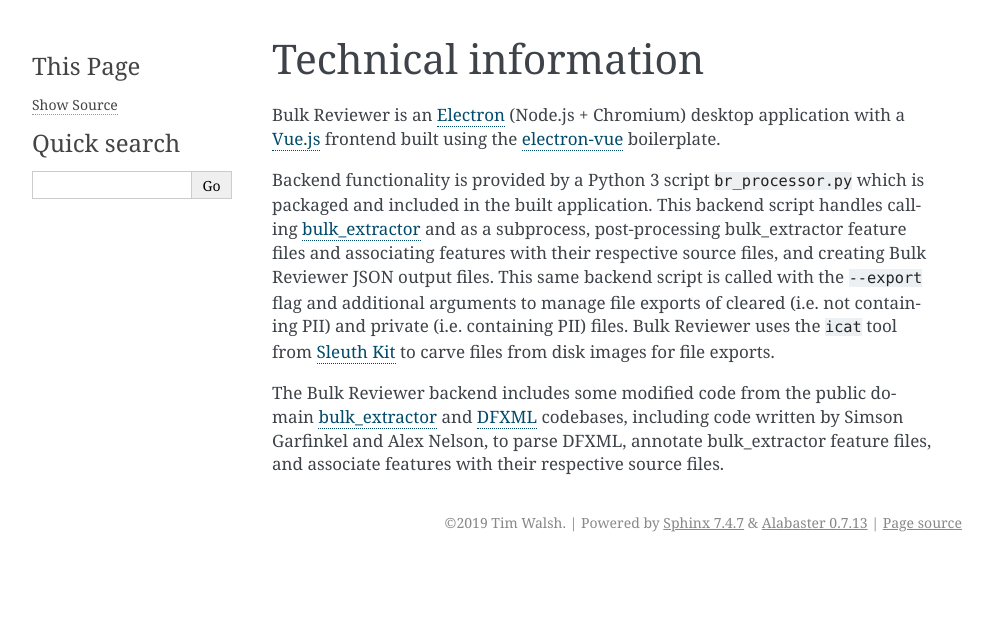
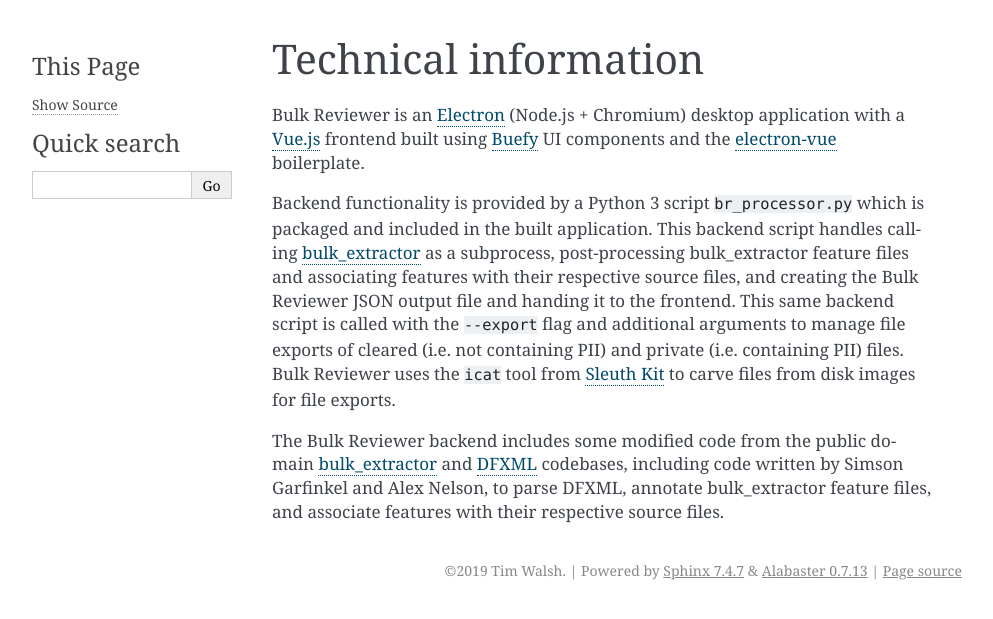
Before and after one commit to bulk-reviewer/bulk-reviewer, a Sphinx documentation site: the page built from docs/technicalinfo.rst, in a window 1280 px wide. Shown: the top 619 px of the page, without its empty margins (148-1141 px from the left). Built offline with Sphinx 7.4.7, drawn with Linux system fonts in a browser that asks for light colours.

Commit message:
Fix typo, add Buefy link

```diff
--- a/docs/technicalinfo.rst
+++ b/docs/technicalinfo.rst
@@ -1,8 +1,8 @@
 Technical information
 =====================
 
-Bulk Reviewer is an `Electron <https://electronjs.org/>`_ (Node.js + Chromium) desktop application with a `Vue.js <https://vuejs.org/>`_ frontend built using the `electron-vue <https://github.com/SimulatedGREG/electron-vue>`_ boilerplate.
+Bulk Reviewer is an `Electron <https://electronjs.org/>`_ (Node.js + Chromium) desktop application with a `Vue.js <https://vuejs.org/>`_ frontend built using `Buefy <https://buefy.org/>`_ UI components and the `electron-vue <https://github.com/SimulatedGREG/electron-vue>`_ boilerplate.
 
-Backend functionality is provided by a Python 3 script ``br_processor.py`` which is packaged and included in the built application. This backend script handles calling `bulk_extractor <https://github.com/simsong/bulk_extractor>`_ and as a subprocess, post-processing bulk_extractor feature files and associating features with their respective source files, and creating Bulk Reviewer JSON output files. This same backend script is called with the ``--export`` flag and additional arguments to manage file exports of cleared (i.e. not containing PII) and private (i.e. containing PII) files. Bulk Reviewer uses the ``icat`` tool from `Sleuth Kit <https://www.sleuthkit.org/>`_ to carve files from disk images for file exports.
+Backend functionality is provided by a Python 3 script ``br_processor.py`` which is packaged and included in the built application. This backend script handles calling `bulk_extractor <https://github.com/simsong/bulk_extractor>`_ as a subprocess, post-processing bulk_extractor feature files and associating features with their respective source files, and creating the Bulk Reviewer JSON output file and handing it to the frontend. This same backend script is called with the ``--export`` flag and additional arguments to manage file exports of cleared (i.e. not containing PII) and private (i.e. containing PII) files. Bulk Reviewer uses the ``icat`` tool from `Sleuth Kit <https://www.sleuthkit.org/>`_ to carve files from disk images for file exports.
 
 The Bulk Reviewer backend includes some modified code from the public domain `bulk_extractor <https://github.com/simsong/bulk_extractor>`_ and `DFXML <https://github.com/simsong/dfxml>`_ codebases, including code written by Simson Garfinkel and Alex Nelson, to parse DFXML, annotate bulk_extractor feature files, and associate features with their respective source files.
```
